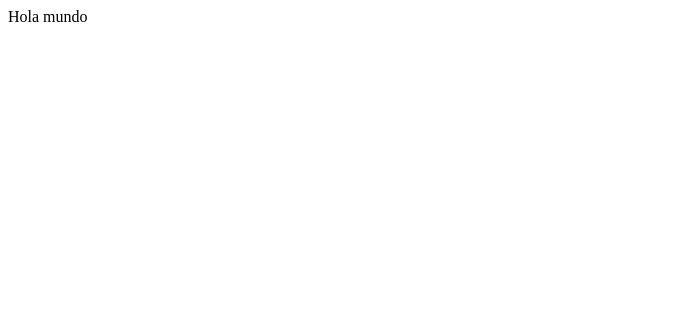
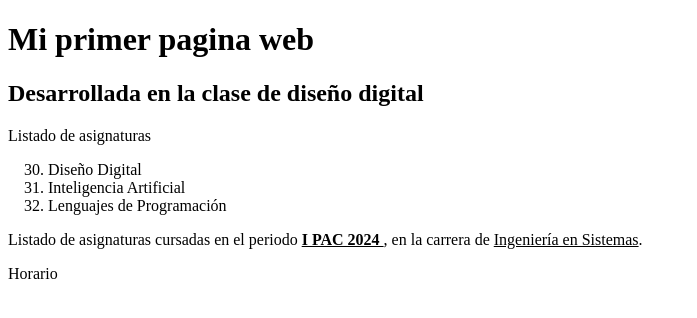
Before and after one commit to jalvarenga-unah/IS711-I-PAC-2024, a plain HTML site: page principios-html/index.html in a window 1280 px wide. Shown: the whole page, without its empty margins (0-697 px from the left). Drawn offline with Linux system fonts and the light colour scheme.

Commit message:
Etiquetas p, strong, ol, ul, u, li

```diff
--- a/principios-html/index.html
+++ b/principios-html/index.html
@@ -1,12 +1,39 @@
 <!DOCTYPE html>
 <html lang="es">
+
 <head>
     <title>Mi primer página web, desarrollada en la clase de diseño digital</title>
     <meta charset="utf-8">
 </head>
 
 <body>
-    Hola mundo
+
+    <h1>Mi primer pagina web</h1>
+    <h2>Desarrollada en la clase de diseño digital</h2>
+
+    <p> Listado de asignaturas </p>
+
+    <!-- No tiene efecto en la pagina web  -->
+    <!-- Listas ordenadas -->
+    <ol type="1" start="30">
+        <li>Diseño Digital</li>
+        <li>Inteligencia Artificial</li>
+        <li>Lenguajes de Programación</li>
+    </ol>
+
+    <p>
+        Listado de <span>asignaturas cursadas</span> en el
+        periodo <strong><u>I PAC 2024 </u></strong>, en la carrera
+        de <u>Ingeniería en Sistemas</u>.
+    </p>
+    <p> Horario </p>
+    <!-- Listas desordenadas -->
+    <!-- <ul>
+        <li>Diseño Digital</li>
+        <li>Inteligencia Artificial</li>
+        <li>Lenguajes de Programación</li>
+    </ul> -->
+
 </body>
 
 
```
Also changed, not shown: 1 other file.
